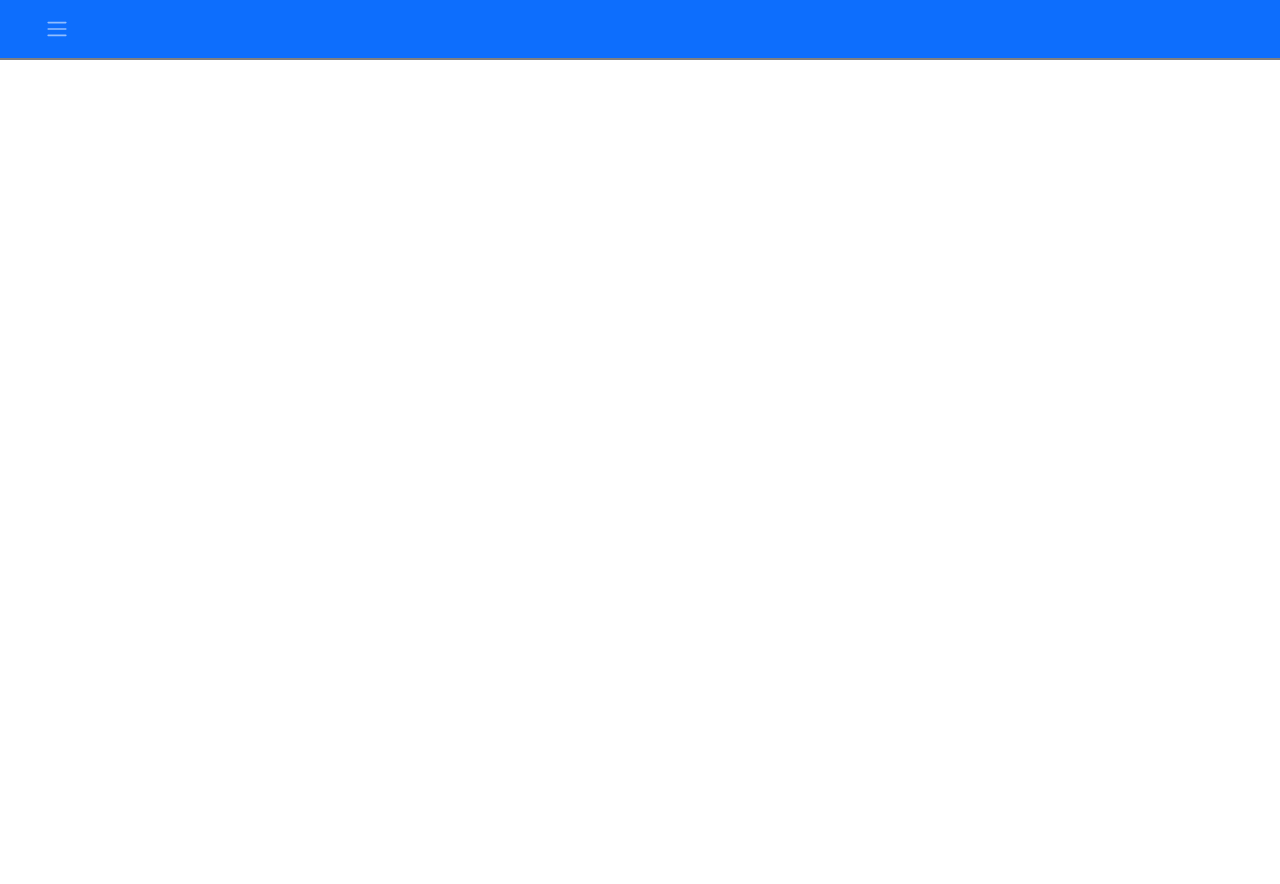
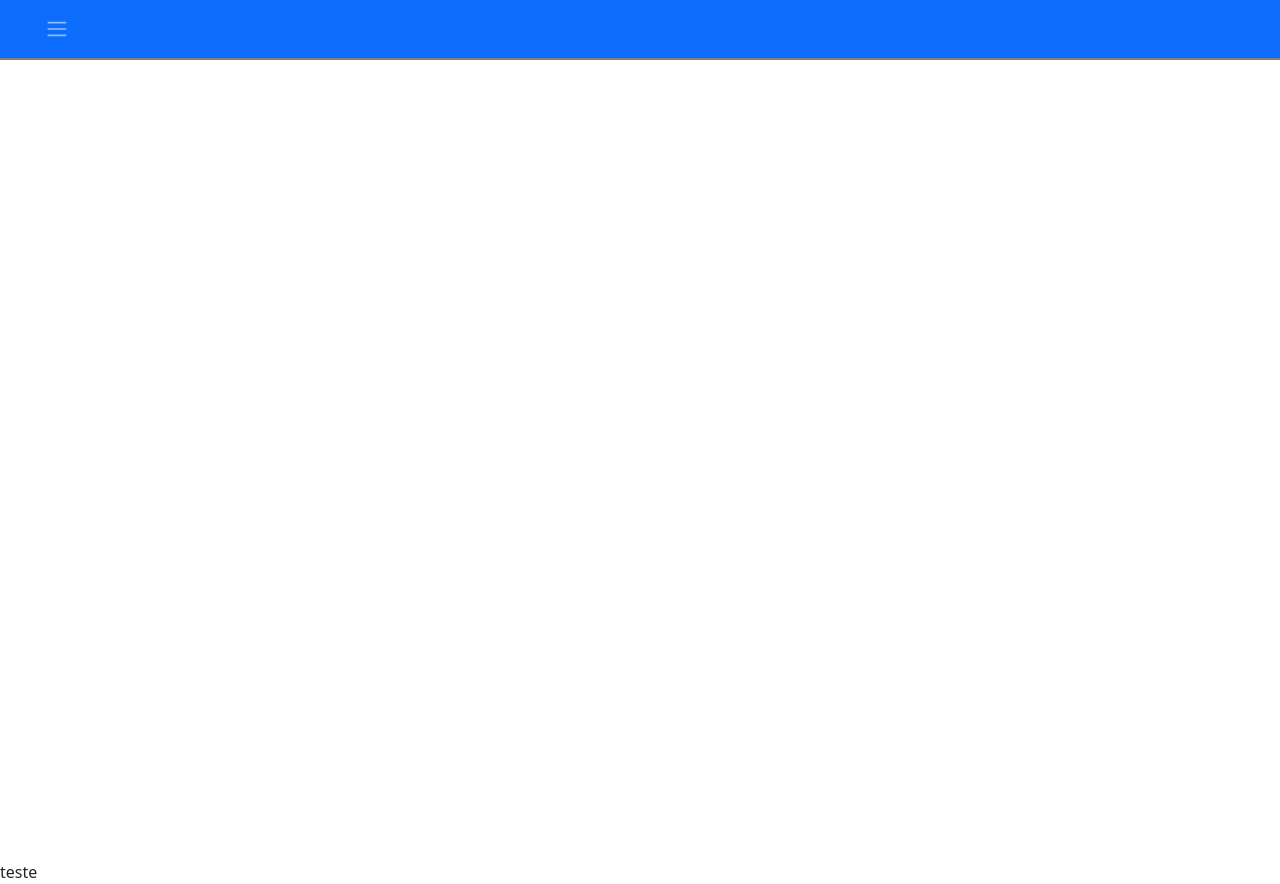
Before and after one commit to Brunostaine/rav-relatorio-de-avaliacao-angular, an Angular app: page / in a window 1280 px wide. Before the commit the page ends 860 px from the top, so only its background shows below. Built offline with nearby package versions, Linux system fonts and the light colour scheme.

Commit message:
separando pages

```diff
--- a/src/app/app.module.ts
+++ b/src/app/app.module.ts
@@ -10,11 +10,10 @@ import { AddAlunoModule } from './componentes/add-aluno/add-aluno.module';
 import { ListaAlunosComponent } from './componentes/lista-alunos/lista-alunos.component';
 import { SharedModule } from './componentes/shared/shared.module';
 import { HomeModule } from './pages/home/home.module';
-import { NavbarComponent } from './pages/navbar/navbar.component';
 
 
 @NgModule({
-  declarations: [AppComponent, ListaAlunosComponent, NavbarComponent, ],
+  declarations: [AppComponent, ListaAlunosComponent,  ],
   imports: [
     CommonModule,
     BrowserModule,
--- a/src/app/pages/home/home-routing.module.ts
+++ b/src/app/pages/home/home-routing.module.ts
@@ -4,11 +4,13 @@ import { AddAlunoComponent } from 'src/app/componentes/add-aluno/add-aluno.compo
 import { AlunoFormComponent } from 'src/app/componentes/aluno-form/aluno-form.component';
 import { ListaAlunosComponent } from 'src/app/componentes/lista-alunos/lista-alunos.component';
 
-import { NavbarComponent } from '../navbar/navbar.component';
+import { NavbarComponent } from './../navbar/navbar.component';
+import { HomeComponent } from './home.component';
 
 const routes: Routes = [
-    {path: '', component: NavbarComponent,
+    {path: '', component: HomeComponent,
         children: [
+            {path: '', component: NavbarComponent},
             { path: 'alunos', component: ListaAlunosComponent },
             { path: 'add-aluno', component: AddAlunoComponent },
             { path: 'form', component: AddAlunoComponent },
--- a/src/app/pages/home/home.component.html
+++ b/src/app/pages/home/home.component.html
@@ -1,2 +1,6 @@
+
+<app-navbar></app-navbar>
+
+teste
 
 <router-outlet></router-outlet>
--- a/src/app/pages/home/home.module.ts
+++ b/src/app/pages/home/home.module.ts
@@ -1,3 +1,4 @@
+import { NavbarComponent } from './../navbar/navbar.component';
 import { CommonModule } from '@angular/common';
 import { NgModule } from '@angular/core';
 
@@ -7,7 +8,7 @@ import { HomeRoutingModule } from './home-routing.module';
 import { HomeComponent } from './home.component';
 
 @NgModule({
-  declarations: [HomeComponent],
+  declarations: [HomeComponent, NavbarComponent],
   imports: [
     CommonModule,
     HomeRoutingModule,
```
Also changed, not shown: src/app/app-routing.module.ts (+2 -5 lines).
